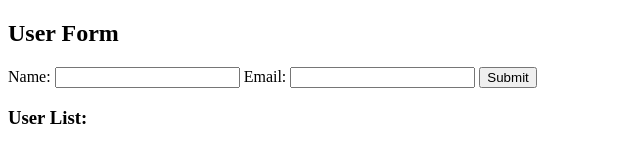
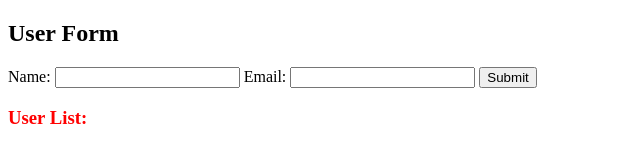
Before and after one commit to SaikatSingha531/Ts-work-inn-class, a website: page src/index.html in a window 1280 px wide. Shown: the whole page, without its empty margins (0-640 px from the left). Drawn offline with Linux system fonts and the light colour scheme.

Commit message:
compleate color style

```diff
--- a/src/index.html
+++ b/src/index.html
@@ -18,7 +18,7 @@
     </label>
     <button type="submit">Submit</button>
   </form>
-      <h3>User List: </h3>
+      <h3 style="color: red;">User List: </h3>
     <ul id="userlist">
 
     </ul>
```
